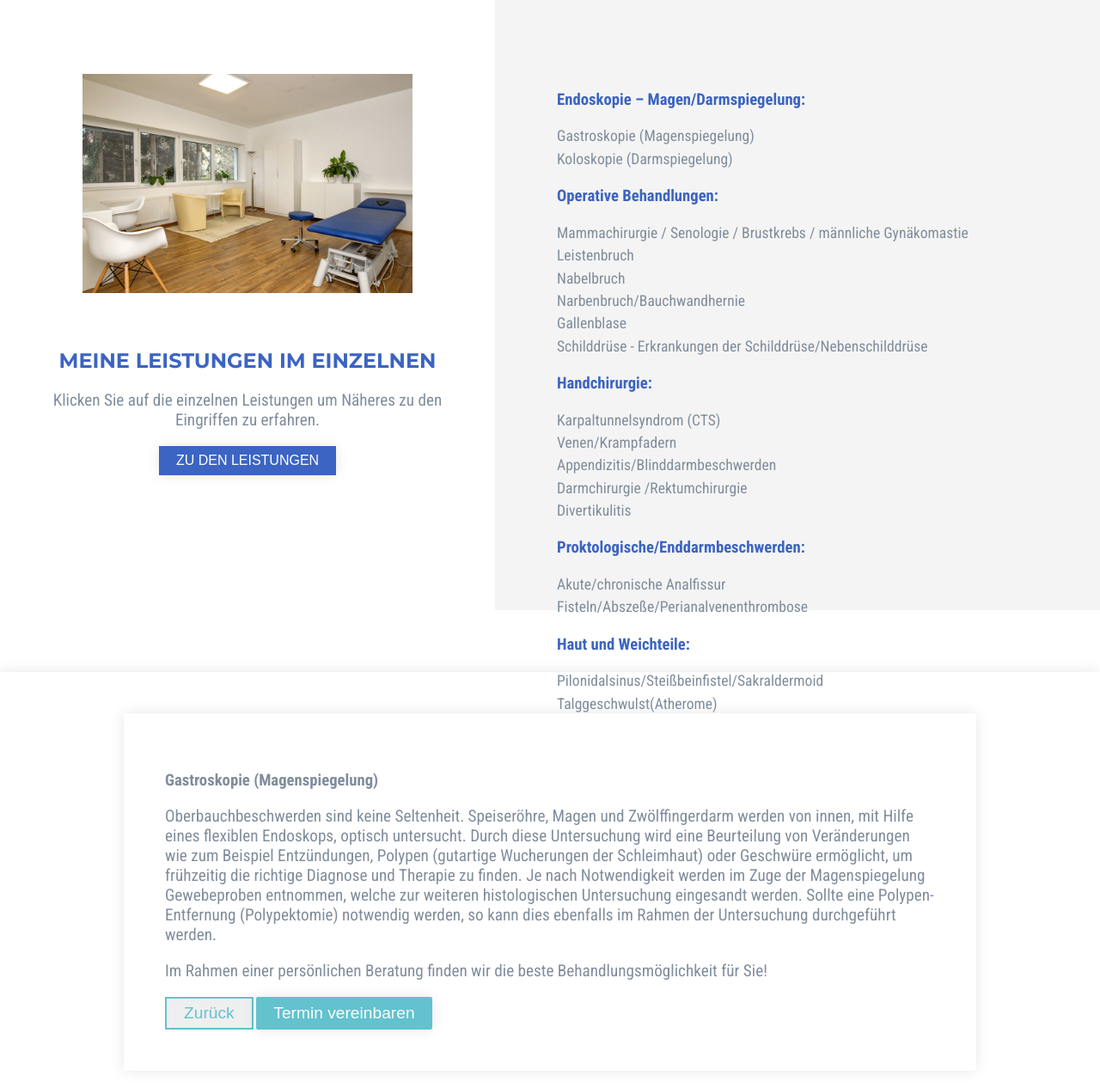
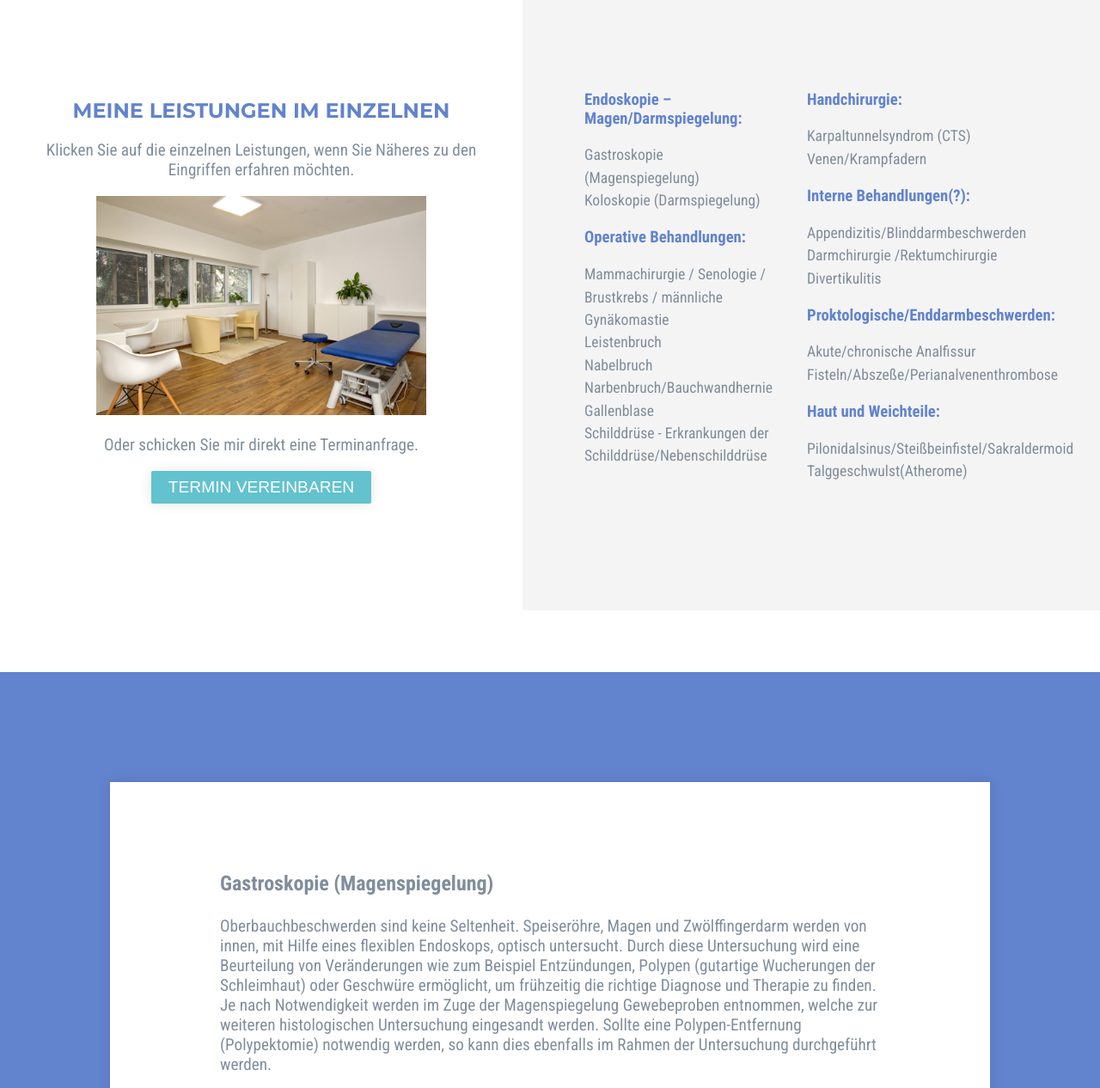
Before and after one commit to AntoniaT/doctorPage, a plain HTML site: page leistungen.html in a window 1280 px wide. Shown: the part 106-1372 px from the top of the page at 86% size. Drawn offline with Linux system fonts and the light colour scheme.

Commit message:
add styling and fix styling

```diff
--- a/leistungen.html
+++ b/leistungen.html
@@ -36,15 +36,16 @@
     <main>
         <section id="leistungen" class="leistungenPage">
           <div>
-            <div class="serviceBox1">
+            <div id="serviceExtra">
+                <h2>Meine Leistungen im Einzelnen</h2>
+                <p>Klicken Sie auf die einzelnen Leistungen, wenn Sie Näheres zu den Eingriffen erfahren möchten.</p>
                 <img class="leistungImg" src="images/behandlungsraum.png" alt="behandlungsraum">
-                <h2>Meine Leistungen im Einzelnen</h2>
-                <p>Klicken Sie auf die einzelnen Leistungen um Näheres zu den Eingriffen zu erfahren.</p>
-                <button class="leistungenBtn">ZU DEN LEISTUNGEN</button>
+                <p>Oder schicken Sie mir direkt eine Terminanfrage.</p>
+                <button class="contactBtn ctaBtn" href="mailto:office@dr-uranitsch.at">TERMIN VEREINBAREN</button>
+
             </div>
           </div>
           <div class="serviceBox2">
-            <div id="secondBox">
             <div>
                 <ul><h3>Endoskopie – Magen/Darmspiegelung:</h3>
                     <li>Gastroskopie (Magenspiegelung)</li>
@@ -63,6 +64,7 @@
                 <ul><h3>Handchirurgie:</h3>
                     <li>Karpaltunnelsyndrom (CTS)</li>
                     <li>Venen/Krampfadern</li>
+                    <h3>Interne Behandlungen(?):</h3>
                     <li>Appendizitis/Blinddarmbeschwerden</li>
                     <li>Darmchirurgie /Rektumchirurgie</li>
                     <li>Divertikulitis</li>
@@ -75,7 +77,6 @@
                     <li>Pilonidalsinus/Steißbeinfistel/Sakraldermoid</li>
                     <li>Talggeschwulst(Atherome)</li>
                 </ul>
-            </div>
             </div>
           </div>
         </section>
--- a/scripts/leistungen.js
+++ b/scripts/leistungen.js
@@ -16,18 +16,19 @@ leistungen.forEach(leistung => {
     const clone = myTemplate.cloneNode(true);
     const parent = document.querySelector('#parent');
     let number = leistung.id;
-    const background = document.querySelector(".leistungSection");
+    const background = document.querySelectorAll(".leistungSection");
 
     clone.querySelector(".leistungTitle").textContent = leistung.title;
     clone.querySelector(".leistungCopy").textContent = leistung.copy;
     clone.querySelector(".leistungCopy2").textContent = leistung.copy2;
+    if(number % 2 === 0){
+        console.log("this is even!");
+        console.log(leistung.id)
+        console.log(background);
+        clone.querySelector(".leistungSection").classList.add("grey");
+    }
+    parent.appendChild(clone);
 
-    parent.appendChild(clone);
-    if(number % 2 === 0){
-        console.log("this is odd!");
-        console.log(background);
-        background.classList.add("white");
-    }
     });
 }
 
--- a/style.scss
+++ b/style.scss
@@ -2,7 +2,9 @@
 @import url('https://fonts.googleapis.com/css?family=Montserrat:400,500,600,700&display=swap');
 
 $primary-color: #62C2CE;
-$secondary-color: #3c64c2;
+$secondary-color:#6283CE;
+$ternary-color: #DDCBB5;
+// #3c64c2;
 
 $back-color: #fff;
 $light-back-color: #F4F4F4;
@@ -364,7 +366,7 @@ footer{
     color: $back-color;
     text-align: center;
     h2{
-        color: $primary-color;
+        color: $back-color;
         padding: 40px 0px 0px 0px;
 
     }
@@ -662,8 +664,7 @@ footer{
     background-color: $primary-color;
     color: $back-color;
 }
-#secondBox{
-}
+
 .serviceBoxCont{
     padding: 0em 0em 4em 0em;
     line-height: 150%;
@@ -672,8 +673,11 @@ footer{
     ul{
         text-align: left;
     }
+}
+.leistungTitle{
+    font-size: 1.5em;
+}
 
-}
 .leistungImg{
     width: 30vw;
     height: auto;
@@ -683,21 +687,26 @@ footer{
 }
 .leistungSection{
     background-color: $secondary-color;
-    padding: 3em 2em;
+    padding: 8em 2em;
+    height: 600px;
 }
 .leistungSingleCont{
-    width: 70vw;
-    height: 70%;
+    width: 60vw;
+    height: auto;
     margin: auto;
-    padding: 3em;
+    padding: 5em 8em;
     background-color: $back-color;
     box-shadow: $shadow;
 }
-
+#serviceExtra{
+    background-color: #fff;
+    width: 40vw;
+    padding: 4em 3em;
+}
 // ADD A WHITE CLASS FOR THE TEMPLATE
 
-.white{
-    background-color: #fff;
+.grey{
+    background-color: $grey-back-color;
 }
 .blue{
     background-color: $secondary-color;
```
Also changed, not shown: index.html (+2 -1 lines), style.css, 1 other file.
